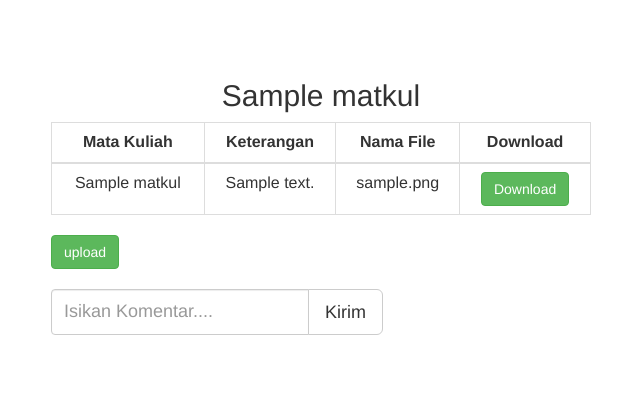
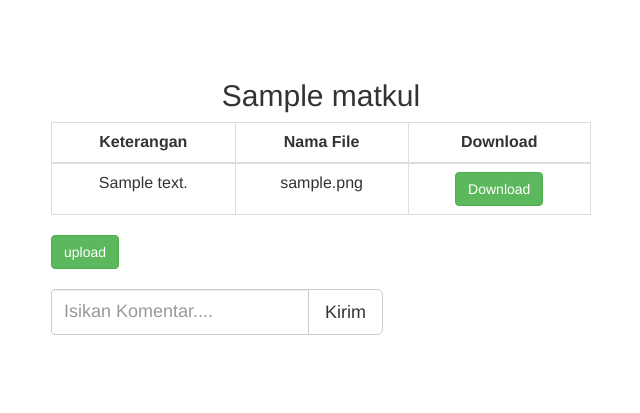
Before and after one commit to NurWIdianto/elearning, a CodeIgniter app: page /elearning/index.php/index/komentar_dosen/1 in a window 1280 px wide. Shown: the part 51-464 px from the top of the page, without its empty margins (34-674 px from the left). Run offline with CodeIgniter, Linux system fonts and the light colour scheme; the visitor is signed in with stand-in values (Sample User, id 1); tables that the repository leaves empty or names only in its code hold one stand-in row (values such as "Sample post"); data that the repository does not hold is empty.

Commit message:
perubahan nama matakuliah pada komentar view

```diff
--- a/application/controllers/Index.php
+++ b/application/controllers/Index.php
@@ -105,12 +105,11 @@ class Index extends CI_Controller{
 		if($this->session->has_userdata('username')==NULL){
 			redirect('index/index');
 		}else{
-			$lihat_matkul = $this->model->lihat_matkul($id_mt);
 			$npd = $this->session->userdata('nomor');
 			$mat_kul = $this->model->matkul($id_mt);
 			//$komentar = $this->model->tampil_komentar($npd,$id_mt);
 			$this->load->view('header');
-			$this->load->view('komentar_dosen',['lihat_matkul'=>$lihat_matkul,'matkul'=>$mat_kul,'id_mt'=>$id_mt]);
+			$this->load->view('komentar_dosen',['matkul'=>$mat_kul,'id_mt'=>$id_mt]);
 			$this->load->view('footer');
 		}
 	}
@@ -125,12 +124,11 @@ class Index extends CI_Controller{
 		$nama = $this->session->userdata('username');
 		if(isset($_POST['btnsubmit'])){
 			$komentar = $_POST['komentar'];
-			$lihat_matkul = $this->model->lihat_matkul($id_mt);
 			$this->model->komentar($npd,$id_mt,$id_kom,$nama,$komentar,$status);
 			$mat_kul = $this->model->matkul($npd,$id_mt);
 			$komentar = $this->model->tampil_komentar($npd,$id_mt);
 			$this->load->view('header');
-			$this->load->view('komentar_dosen',['lihat_matkul'=>$lihat_matkul,'matkul'=>$mat_kul,'komentar'=>$komentar]);
+			$this->load->view('komentar_dosen',['matkul'=>$mat_kul,'komentar'=>$komentar]);
 			$this->load->view('footer');
 		}else{
 			$this->komentar_dosen($id_mt);
--- a/application/controllers/Upload.php
+++ b/application/controllers/Upload.php
@@ -32,7 +32,7 @@ class Upload extends CI_Controller{
 					$mat_kul = $this->model->matkul22($id_mt);
 					echo "<script>alert('Upload File Berhasil')</script>";
 					$this->load->view('header');
-					$this->load->view('komentar_dosen',['lihat_matkul'=>$nama_matakuliah,'matkul'=>$mat_kul,'id_mt'=>$id_mt]);
+					$this->load->view('komentar_dosen',['matkul'=>$mat_kul,'id_mt'=>$id_mt]);
 					$this->load->view('footer');
 				}else{
 					echo '<script>alert("File GAGAL di upload")</script>';
--- a/application/models/Login_model.php
+++ b/application/models/Login_model.php
@@ -51,12 +51,6 @@ class Login_model extends CI_Model{
 		return $query->result();
 	}
 
-	//funsi untuk menampiklan mata muliah
-	public function lihat_matkul($id_mt){
-		$sql = sprintf("select matkul.nama from matkul where id_mt ='%s'",$id_mt);
-		$query = $this->db->query($sql);
-		return $query->result();
-	}
 
 	// fungsi untuk menampilkan matakuliah
 	public function upload_dosen($npd){
--- a/application/views/komentar_dosen.php
+++ b/application/views/komentar_dosen.php
@@ -4,26 +4,22 @@
       <!-- style="background-color:rgb(255, 0, 0); -->
       <div class="col-sm-6">
         <?php
-          foreach ($lihat_matkul as $key) {
+            foreach ($matkul as $row) {
         ?>
-        <h2 class="text-center"><?php echo $key->nama;?></h2>
-      <?php } ?>
+        <h2 class="text-center"><?php echo $row->nama;?></h2>
+
         <div class="table-responsive">
           <table class="table table-bordered">
             <thead>
               <tr>
-                <th class="text-center">Mata Kuliah</th>
                 <th class="text-center">Keterangan</th>
                 <th class="text-center">Nama File</th>
                 <th class="text-center">Download</th>
               </tr>
             </thead>
             <tbody>
-            <?php
-            foreach ($matkul as $row) {
-            ?>
+
             <tr>
-              <td class="text-center"><?php echo $row->nama; ?></td>
               <td class="text-center"><?php echo $row->keterangan; ?></td>
               <td class="text-center"><?php echo $row->nama_file; ?></td>
               <td class="text-center">
```
Also changed, not shown: application/models/Upload_model.php (+0 -31 lines), 1 other file.
